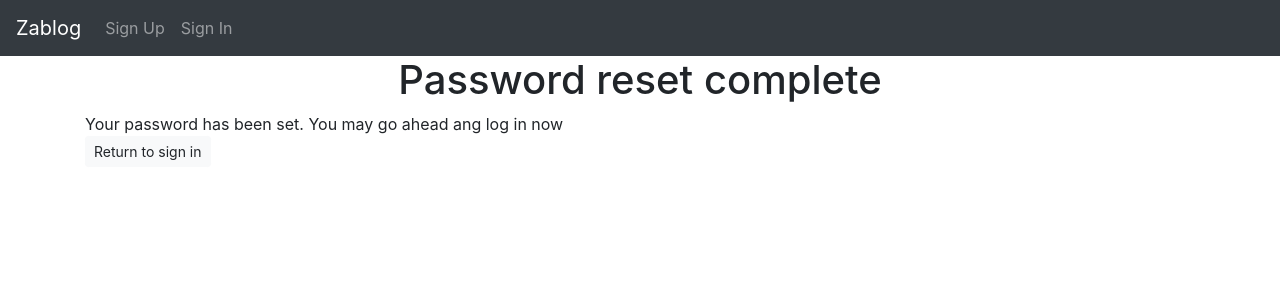
After one commit to safwanvk/Zablogs, a Django app: page /reset-password-done/ in a window 1280 px wide. The commit adds this page. Shown: the top 300 px of the page. Run offline with Django 3.2, Linux system fonts and the light colour scheme; some libraries are stand-ins or nearby versions.

Commit message:
Set templates

```diff
--- a/accounts/urls.py
+++ b/accounts/urls.py
@@ -6,9 +6,9 @@ from accounts import views
 urlpatterns = [
     path('register', views.register_view, name='register'),
     path('', include('django.contrib.auth.urls'), name='login'),
-    path('reset-password/', auth_views.PasswordResetView.as_view(template_name='password_reset.html'), name='reset-password'),
-    path('reset-password-sent/', auth_views.PasswordResetDoneView.as_view(), name='password-reset-done'),
-    path('reset/<uidb64>/<token>/', auth_views.PasswordResetConfirmView.as_view(), name='password-reset-confirm'),
-    path('reset-password-complete/', auth_views.PasswordResetCompleteView.as_view(), name='password-reset-complete'),
+    path('reset-password/', auth_views.PasswordResetView.as_view(template_name='accounts/password_reset.html'), name='reset-password'),
+    path('reset-password-sent/', auth_views.PasswordResetDoneView.as_view(template_name='accounts/password_reset_sent.html'), name='password-reset-done'),
+    path('reset/<uidb64>/<token>/', auth_views.PasswordResetConfirmView.as_view(template_name='accounts/password_reset_form.html'), name='password-reset-confirm'),
+    path('reset-password-done/', auth_views.PasswordResetCompleteView.as_view(template_name='accounts/password_reset_done.html'), name='password-reset-complete'),
     path('', views.home, name='home')
 ]
--- /dev/null
+++ b/templates/accounts/password_reset_done.html
@@ -0,0 +1,15 @@
+{% extends 'accounts/base.html' %}
+{% load crispy_forms_filters %}
+{% block title %} Password-Reset-Done{% endblock title %}
+{% block content %}
+
+<div class="container">
+
+    <center><h1>Password reset complete</h1></center>
+
+
+    Your password has been set. You may go ahead ang log in now<br>
+    <a href="{% url 'login' %}" class="btn btn-light btn-sm">Return to sign in</a>
+
+</div>
+{% endblock content %}
--- a/templates/registration/login.html
+++ b/templates/registration/login.html
@@ -11,7 +11,8 @@
     {% csrf_token %}
     {{ form|crispy }}
     <input type="Submit" class="btn btn-success btn-sm" value="Sign in"><br>
-    New to Zablog?<a href="{% url 'register' %}" >Create an account. </a>
+    Forgot password? <a href="{% url 'reset-password' %}" >Reset password</a><br>
+    New to Zablog? <a href="{% url 'register' %}" >Create an account. </a>
 </form>
 </div>
 {% endblock content %}
```
Also changed, not shown: templates/accounts/password_reset.html (+4 -4 lines), templates/accounts/password_reset_form.html (added, +17 -0 lines), templates/accounts/password_reset_sent.html (added, +14 -0 lines).
